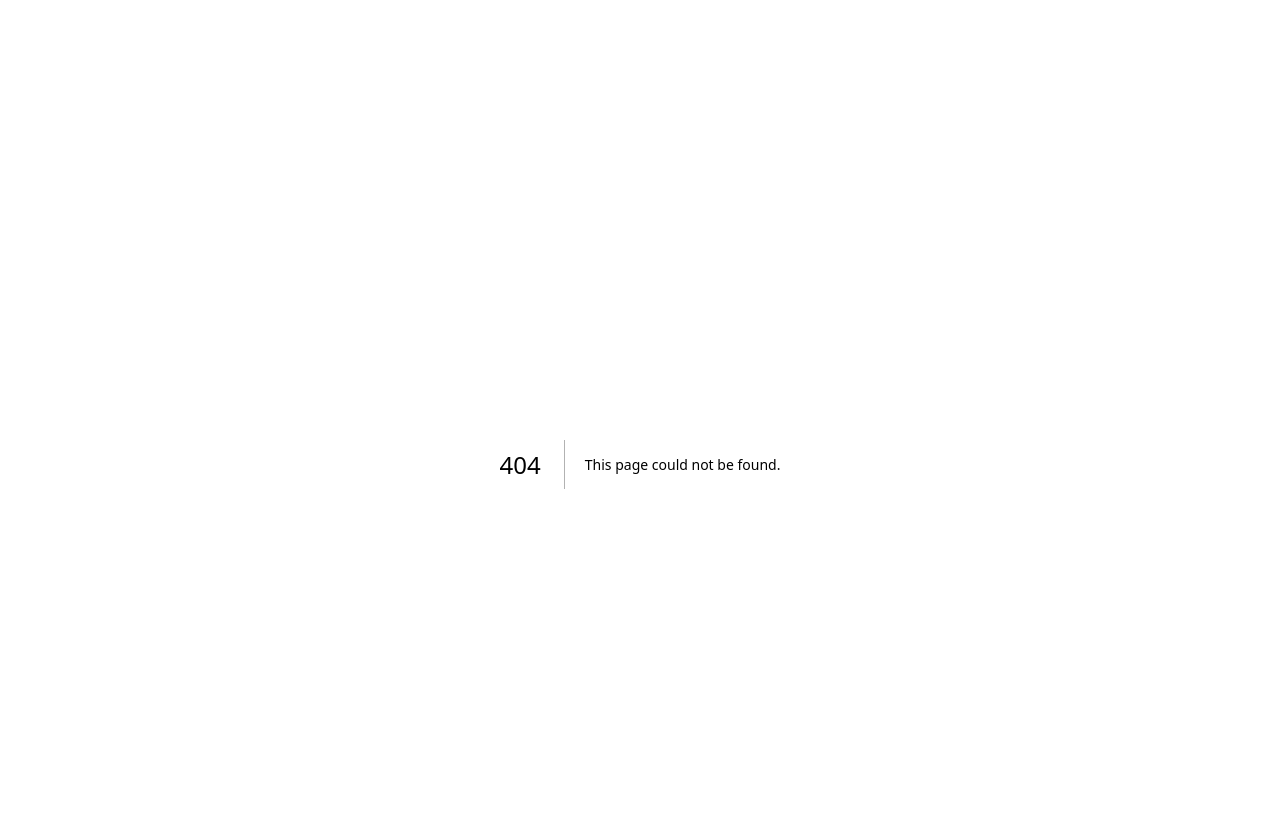
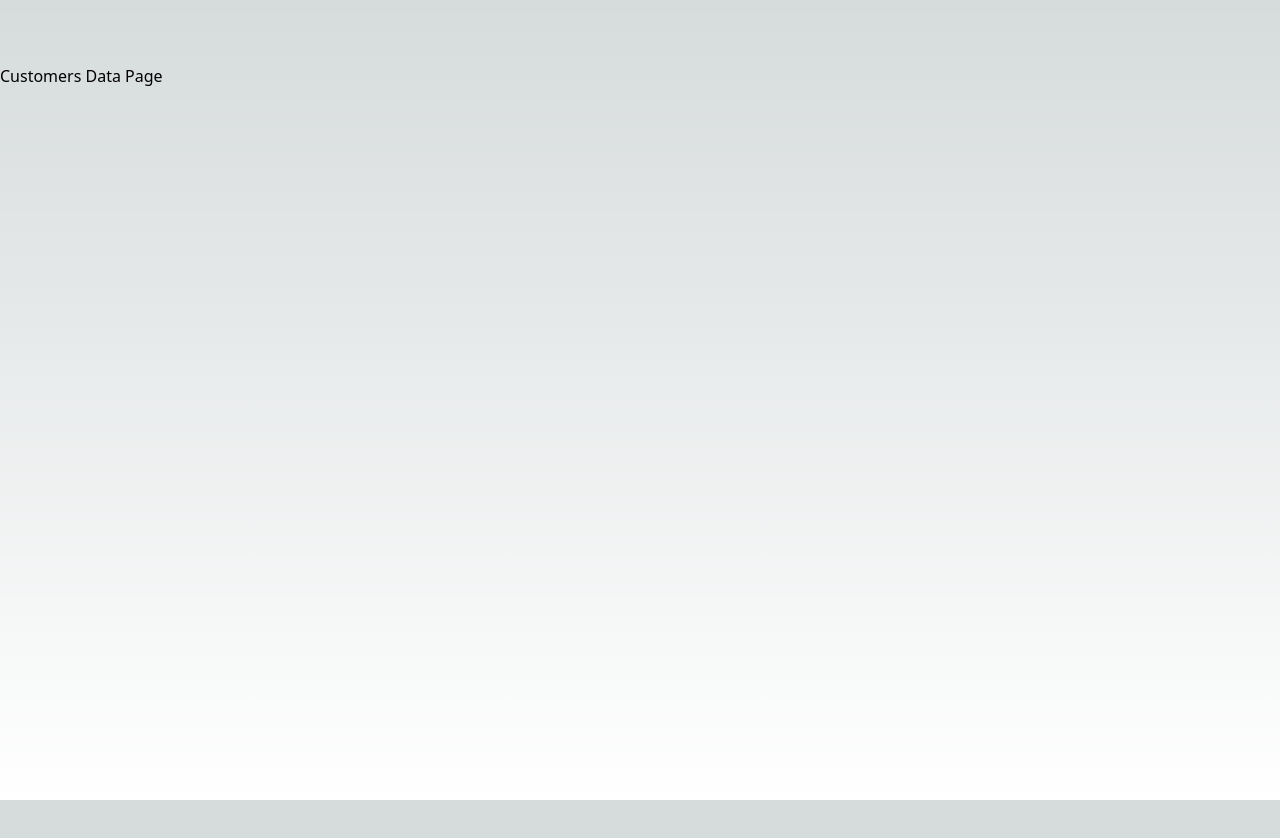
Before and after one commit to AlbaErik/Alba-Zanconi-proyecto-nextjs, a Next.js app in the folder nextjs-dashboard/: page /admin/dashboard/customers in a window 1280 px wide. Before the commit this address had no page. Shown: the top 838 px of the page. After the commit the page ends 800 px from the top, so only its background shows below. Built offline with nearby package versions, Linux system fonts and the light colour scheme.

Commit message:
admin dashboard

```diff
--- /dev/null
+++ b/nextjs-dashboard/src/app/admin/dashboard/customers/page.tsx
@@ -0,0 +1,3 @@
+export default function Page() {
+    return <p>Customers Data Page</p>;
+}
--- /dev/null
+++ b/nextjs-dashboard/src/app/admin/dashboard/page.tsx
@@ -0,0 +1,3 @@
+export default function Page() {
+    return <p>Dashboard Page</p>;
+}
--- /dev/null
+++ b/nextjs-dashboard/src/app/admin/dashboard/products/page.tsx
@@ -0,0 +1,3 @@
+export default function Page() {
+    return <p>Products Page</p>;
+}
```
